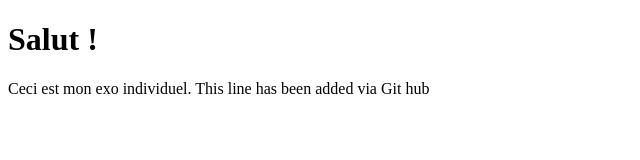
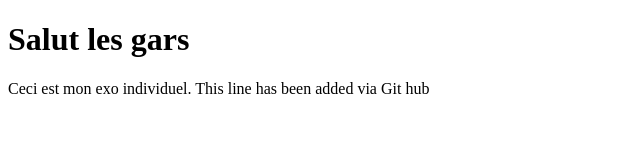
Before and after one commit to EmilieVS/GitExo, a plain HTML site: page Index.html in a window 1280 px wide. Shown: the whole page, without its empty margins (0-640 px from the left). Drawn offline with Linux system fonts and the light colour scheme.

Commit message:
Update Index.html trying to force bug

```diff
--- a/Index.html
+++ b/Index.html
@@ -6,7 +6,7 @@
     <title>Document</title>
 </head>
 <body>
-  <h1>Salut !</h1>
+  <h1>Salut les gars </h1>
     Ceci est mon exo individuel.
     This line has been added via Git hub
 </body>
```
